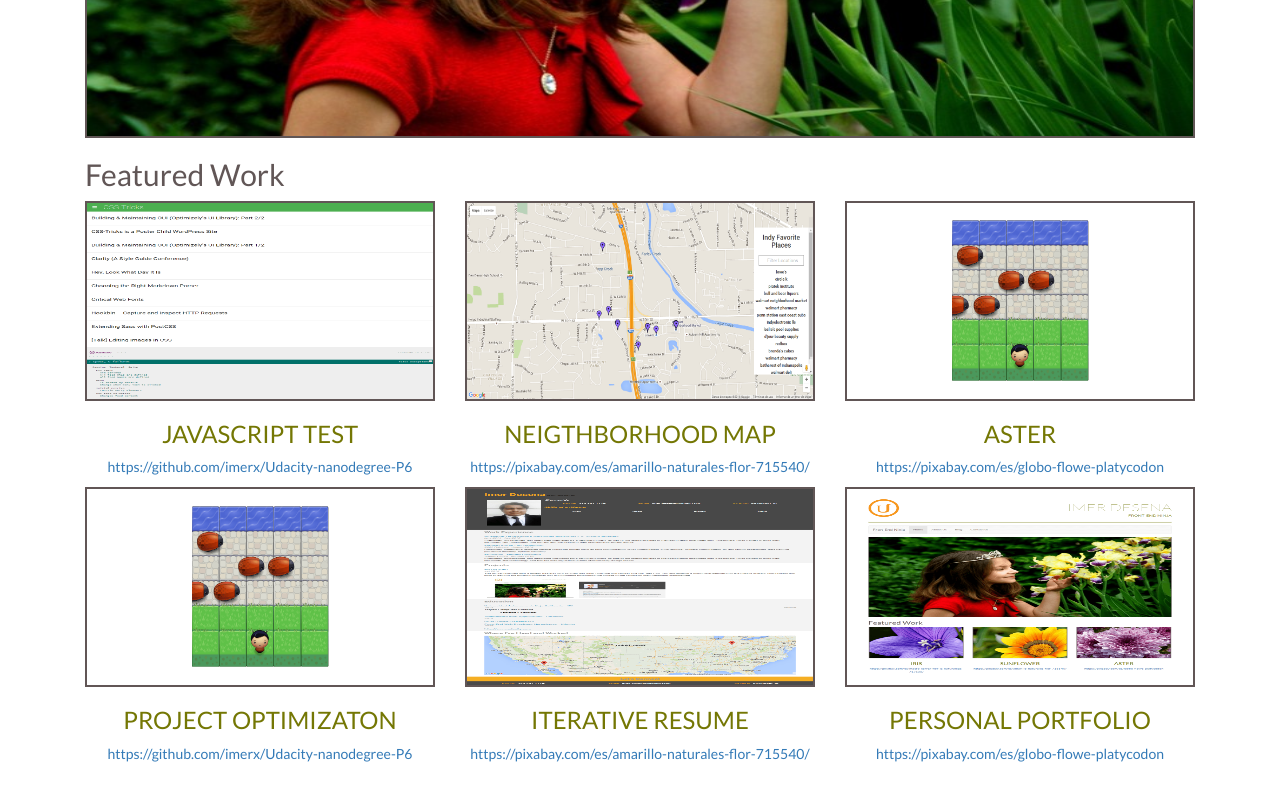
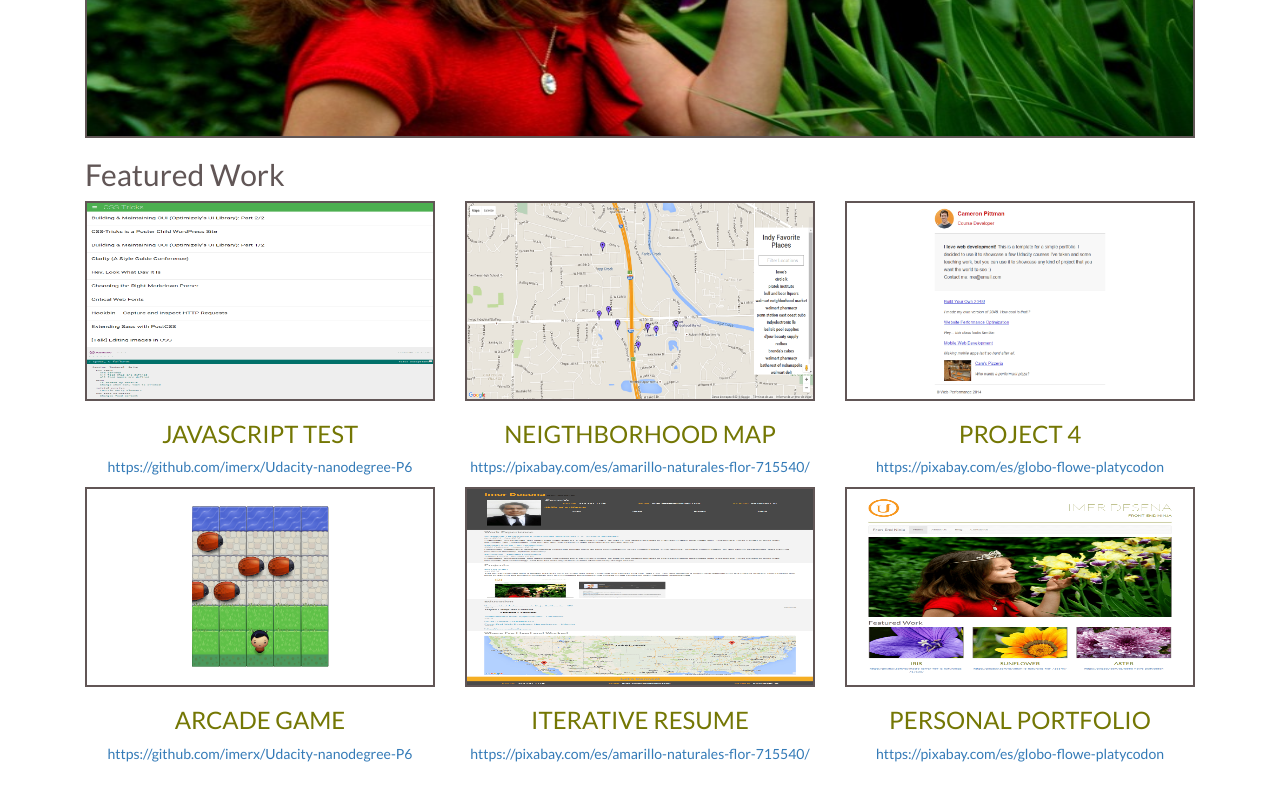
Before and after one commit to imerx/imerx.github.io, a plain HTML site: page index.html in a window 1280 px wide. Shown: the part 854-1654 px from the top of the page. Drawn offline with nearby package versions, Linux system fonts and the light colour scheme.

Commit message:
test porfolio

```diff
--- a/index.html
+++ b/index.html
@@ -129,14 +129,14 @@
             <!--  start modal for  P3 -->
             <figure class="col-md-4">
               <a href="#" id="pop3">
-              <img class=" img-responsive img-flower" src="images/p3-min.png" data-toggle="modal" data-target="#asterModal"  alt="Image of flower aster"> <a href="#"></a></a>
+              <img class=" img-responsive img-flower" src="images/p4-min.png" data-toggle="modal" data-target="#asterModal"  alt="Image of flower aster"> <a href="#"></a></a>
               <div id="asterModal" class="modal fade" role="dialog">
                 <div class="modal-dialog">
                   <!-- Modal content-->
                   <div class="modal-content">
                     <div class="modal-header">
                       <button type="button" class="close" data-dismiss="modal">&times;</button>
-                      <h4 class="text-uppercase">Aster</h4>
+                      <h4 class="text-uppercase">Optimization</h4>
                     </div>
                     <div class="modal-body">
                       <img class=" img-responsive img-flower" src="images/p4-min.png" alt="Aster image">
@@ -151,7 +151,7 @@
               </div>
               <!--  close Modal content-->
               <figcaption>
-                <h3 class="text-uppercase">Aster</h3>
+                <h3 class="text-uppercase">Project 4</h3>
                 <p><a href="https://pixabay.com/es/globo-flowe-platycodon">https://pixabay.com/es/globo-flowe-platycodon</a></p>
               </figcaption>
             </figure>
@@ -169,7 +169,7 @@
                   <div class="modal-content">
                     <div class="modal-header">
                       <button type="button" class="close" data-dismiss="modal">&times;</button>
-                      <h4 class="text-uppercase">Project Optimization </h4>
+                      <h4 class="text-uppercase">Arcade Game </h4>
                     </div>
                     <div class="modal-body">
                       <img class=" img-responsive img-flower" src="images/p3-min.png" alt="Iris flower image">
@@ -184,7 +184,7 @@
               </div>
               <!--  close Modal content -->
               <figcaption >
-                <h3 class="text-uppercase">Project Optimizaton</h3>
+                <h3 class="text-uppercase">Arcade Game</h3>
                 <p><a href="http://imerx.github.io./indexP6.html">https://github.com/imerx/Udacity-nanodegree-P6</a></p>
               </figcaption>
             </figure>
```
